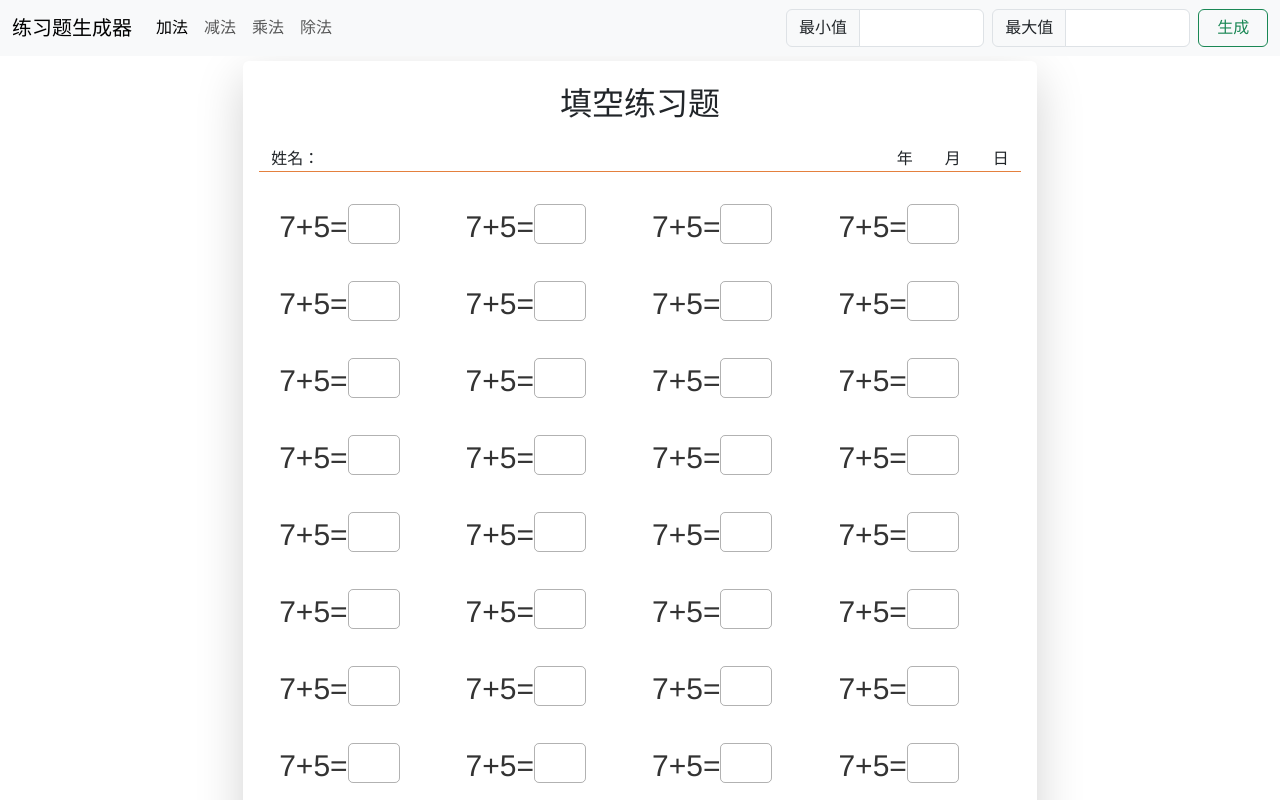
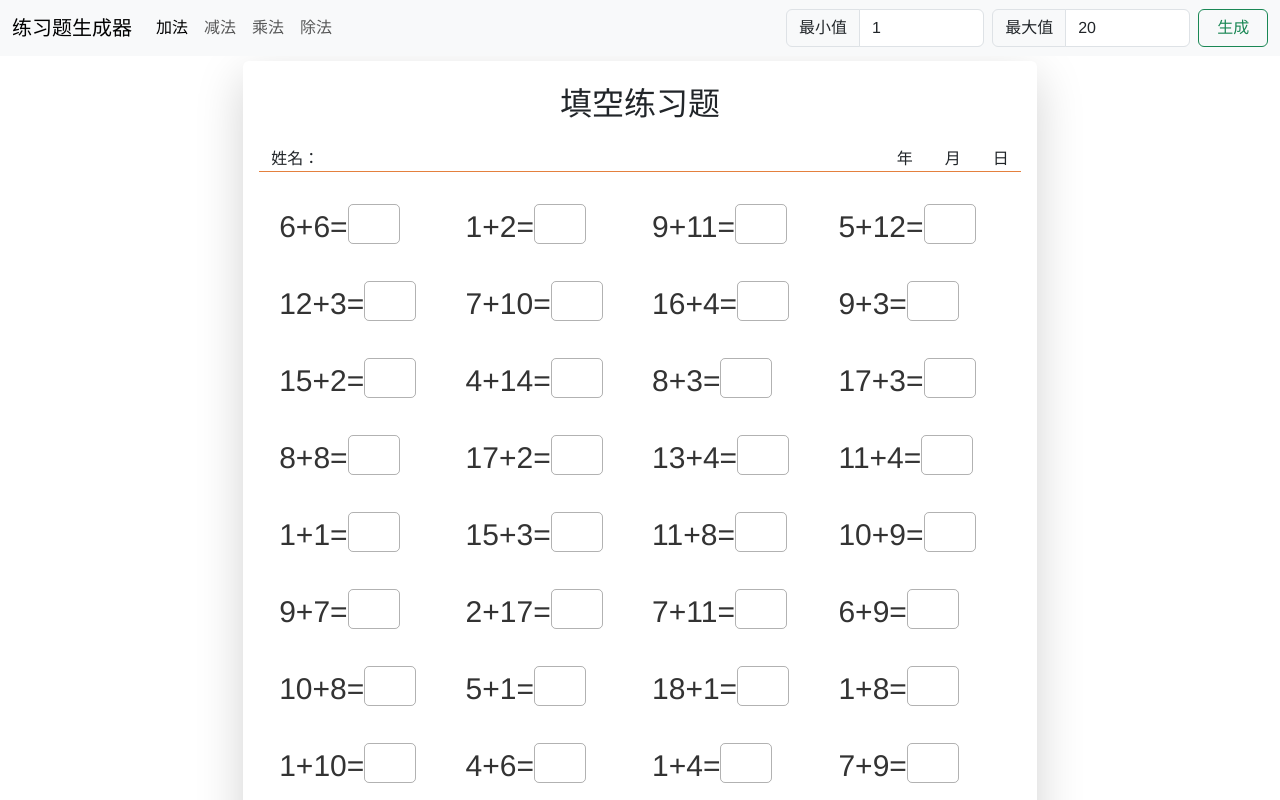
Before and after one commit to allxiao/exercise-generator, a Vue app: page / in a window 1280 px wide. Shown: the top 800 px of the page. Built offline with nearby package versions, Linux system fonts and the light colour scheme.

Commit message:
generate plus exercises based on configuration

```diff
--- a/src/App.vue
+++ b/src/App.vue
@@ -23,20 +23,20 @@
         <form class="d-flex" role="form" id="config">
           <div class="input-group">
             <label class="input-group-text" for="input-min-value">最小值</label>
-            <input class="form-control me-2 col-1" id="input-min-value" name="input-min-value" type="number" aria-label="最小值">
+            <input v-model="minValue" class="form-control me-2 col-1" id="input-min-value" name="input-min-value" type="number" aria-label="最小值">
           </div>
           <div class="input-group">
             <label class="input-group-text" for="input-max-value">最大值</label>
-            <input class="form-control me-2 col-1" id="input-max-value" name="input-max-value" type="number" aria-label="最大值">
+            <input v-model="maxValue" class="form-control me-2 col-1" id="input-max-value" name="input-max-value" type="number" aria-label="最大值">
           </div>
-          <button class="btn btn-outline-success" type="submit">生成</button>
+          <button class="btn btn-outline-success" type="submit" @click.prevent="regenerate()">生成</button>
         </form>
       </div>
     </div>
   </nav>
   <div class="container-fluid d-flex align-items-center justify-content-center">
     <div id="main-page" class="shadow-lg rounded">
-      <PlusExercise title="填空练习题"></PlusExercise>
+      <PlusExercise title="填空练习题" :pairs="pairs"></PlusExercise>
     </div>
   </div>
 </template>
@@ -51,6 +51,40 @@ export default defineComponent({
   name: 'App',
   components: {
     PlusExercise
+  },
+  data () {
+    return {
+      minValue: 1,
+      maxValue: 20,
+      pairs: this.generate(1, 20)
+    }
+  },
+  methods: {
+    generate (min: number, max: number): Array<Array<number>> {
+      const permutations: Array<Array<number>> = []
+      for (let i = min; i <= max; i++) {
+        for (let j = min; j <= max; j++) {
+          if (i + j < min || i + j > max) {
+            continue
+          }
+          permutations.push([i, j])
+        }
+      }
+
+      for (let i = 0; i < permutations.length; i++) {
+        const index = i + Math.floor(Math.random() * (permutations.length - i))
+        const temp = permutations[i]
+        permutations[i] = permutations[index]
+        permutations[index] = temp
+      }
+
+      return permutations
+    },
+
+    regenerate () {
+      this.pairs.length = 0
+      this.pairs.push(...this.generate(this.minValue, this.maxValue))
+    }
   }
 })
 </script>
--- a/src/components/PlusExercise.vue
+++ b/src/components/PlusExercise.vue
@@ -6,7 +6,15 @@ import SingleQuestion from '@/components/SingleQuestion.vue'
 export default defineComponent({
   name: 'PlusExercise',
   props: {
-    title: String
+    title: String,
+    pairs: {
+      type: Array
+    }
+  },
+  data () {
+    return {
+      typedPairs: this.pairs as Array<Array<number>>
+    }
   },
   components: {
     SingleQuestion
@@ -24,7 +32,7 @@ export default defineComponent({
     </div>
     <div class="container">
       <div class="row questions-row" v-for="r in 12" :key="r">
-        <SingleQuestion v-for="i in 4" :key="i" left-value="7" right-value="5" operation="+"></SingleQuestion>
+        <SingleQuestion v-for="i in 4" :key="i" :left-value="typedPairs[r * 4 + i][0]" :right-value="typedPairs[r * 4 + i][1]" operation="+"></SingleQuestion>
       </div>
     </div>
   </div>
```
